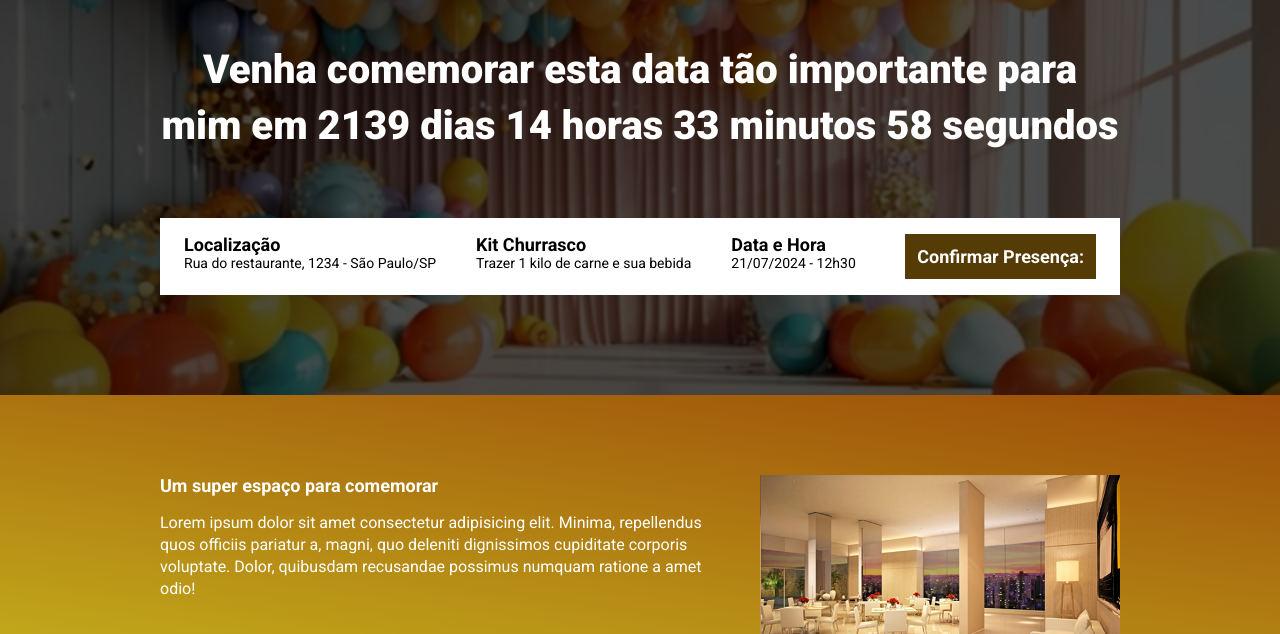
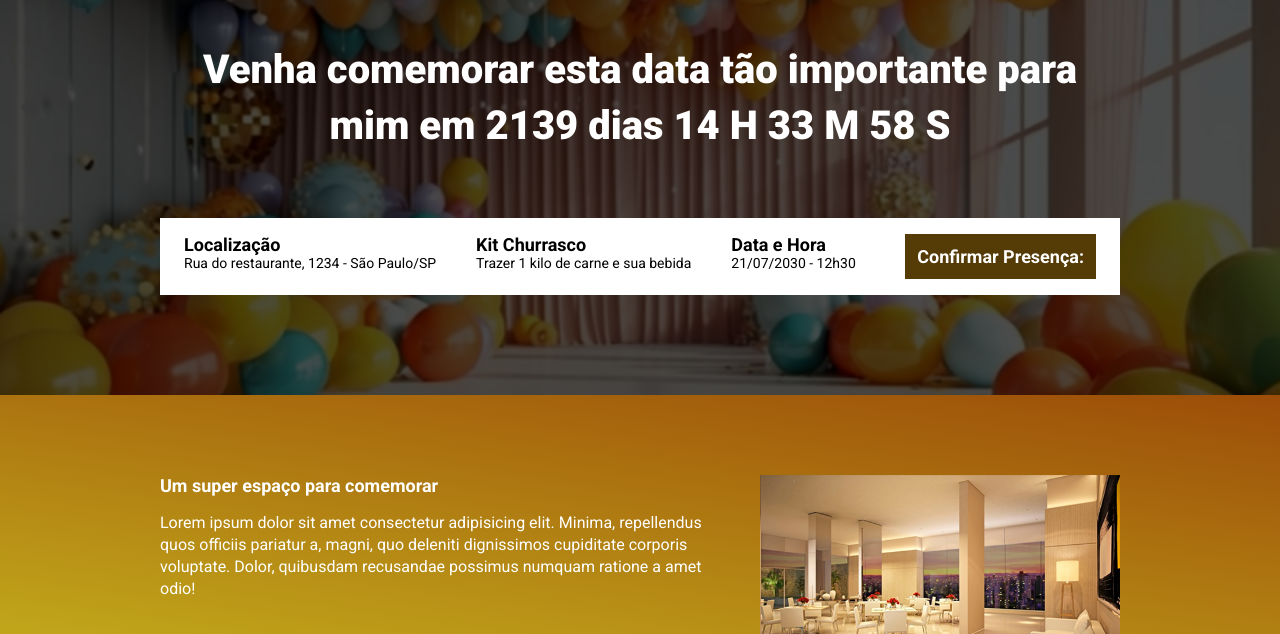
Before and after one commit to mauriciocampos1234/ebac_evento, a website built with Parcel: page src/index.html in a window 1280 px wide. Shown: the part 166-800 px from the top of the page. Built offline with nearby package versions, Linux system fonts and the light colour scheme.

Commit message:
add nova data

```diff
--- a/src/index.html
+++ b/src/index.html
@@ -29,7 +29,7 @@
                     </li>
                     <li class="infos-bar__infos__item">
                         <b>Data e Hora</b>
-                        21/07/2024 - 12h30
+                        21/07/2030 - 12h30
                     </li>
                 </ul>
                 <a href="#" class="button button--primary">
--- a/src/scripts/main.js
+++ b/src/scripts/main.js
@@ -25,5 +25,5 @@ const contaAsHoras = setInterval(function(){
             document.getElementById("contador").innerHTML = "Evento acabou";
     }
 
-    document.getElementById('contador').innerHTML = `${diasAteOEvento} dias ${horasAteOEvento} horas ${minutosAteOEvento} minutos ${segundosAteOEvento} segundos`;
+    document.getElementById('contador').innerHTML = `${diasAteOEvento} dias ${horasAteOEvento} H ${minutosAteOEvento} M ${segundosAteOEvento} S`;
 }, 1000);
```
